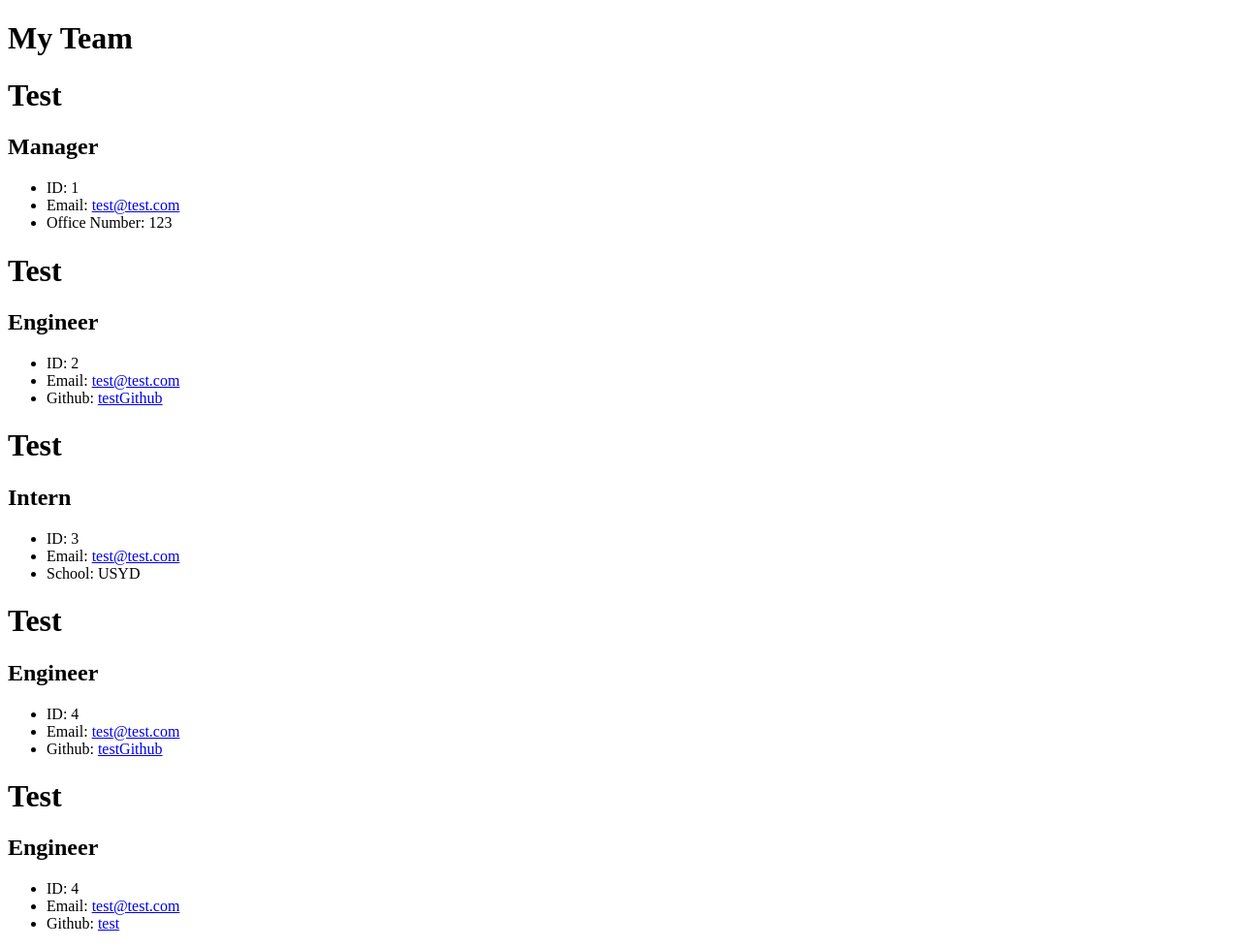
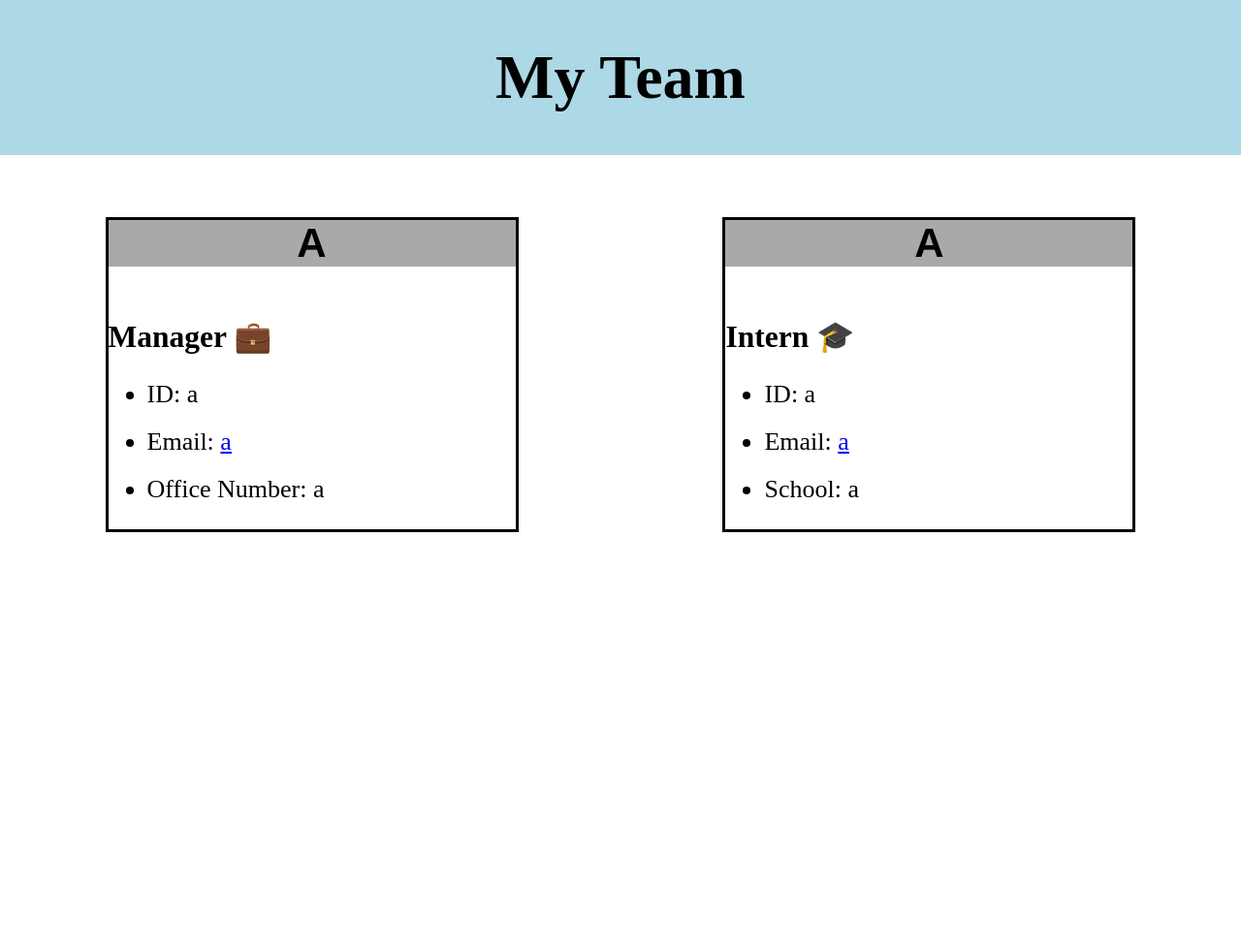
Before and after one commit to VictoriaCook/team-profile-generator, a website: page dist/output.html in a window 1280 px wide. Shown: the whole page at 97% size. After the commit the page ends 800 px from the top, so only its background shows below. Drawn offline with Linux system fonts and the light colour scheme.

Commit message:
updated style sheet link

```diff
--- a/dist/output.html
+++ b/dist/output.html
@@ -1,31 +1,31 @@
+
         <!DOCTYPE html>
     <html lang="en">
     <head>
         <meta charset="UTF-8">
         <meta http-equiv="X-UA-Compatible" content="IE=edge">
         <meta name="viewport" content="width=device-width, initial-scale=1.0">
-    <link rel="stylesheet" href="style.css">
+        <link rel="stylesheet" href="output.css">
         <title>Document</title>
     </head>
     <body>
     <div class="header">
         <h1>My Team</h1>
-
     </div>
     <div class="container">
 
 
       <div class="card">
           <h1>
-            Test
+              a
           </h1>
           <h2>
-            Manager
+              Manager 💼
           </h2>
           <ul>
-            <li>ID: 1</li>
-            <li>Email: <a href="mailto:test@test.com">  test@test.com </a> </li>
-            <li>Office Number: 123 </li>
+              <li>ID: a</li>
+              <li>Email: <a href="mailto:a">  a </a> </li>
+              <li>Office Number: a </li>
           </ul>
       </div>
 
@@ -33,66 +33,17 @@
 
         <div class="card">
             <h1>
-        Test
+                a
             </h1>
             <h2>
-        Engineer
+                Intern 🎓
             </h2>
             <ul>
-        <li>ID: 2</li>
-        <li>Email: <a href="mailto:test@test.com">  test@test.com </a> </li>
-        <li>Github: <a href="https://github.com/testGithub"> testGithub </a> </li>
+                <li>ID: a</li>
+                <li>Email: <a href="mailto:a">  a </a> </li>
+                <li>School: a </li>
             </ul>
         </div>
-
-
-
-<div class="card">
-    <h1>
-        Test
-    </h1>
-    <h2>
-        Intern
-    </h2>
-    <ul>
-        <li>ID: 3</li>
-        <li>Email: <a href="mailto:test@test.com">  test@test.com </a> </li>
-        <li>School: USYD </li>
-    </ul>
-</div>
-
-
-
-<div class="card">
-    <h1>
-        Test
-    </h1>
-    <h2>
-        Engineer
-    </h2>
-    <ul>
-        <li>ID: 4</li>
-        <li>Email: <a href="mailto:test@test.com">  test@test.com </a> </li>
-        <li>Github: <a href="https://github.com/testGithub"> testGithub </a> </li>
-    </ul>
-</div>
-
-
-
-<div class="card">
-    <h1>
-        Test
-    </h1>
-    <h2>
-        Engineer
-    </h2>
-    <ul>
-        <li>ID: 4</li>
-        <li>Email: <a href="mailto:test@test.com">  test@test.com </a> </li>
-        <li>Github: <a href="https://github.com/test"> test </a> </li>
-    </ul>
-</div>
-
 
     </div>
     </body>
```
Lines whose indentation alone changed are shown as unchanged.
